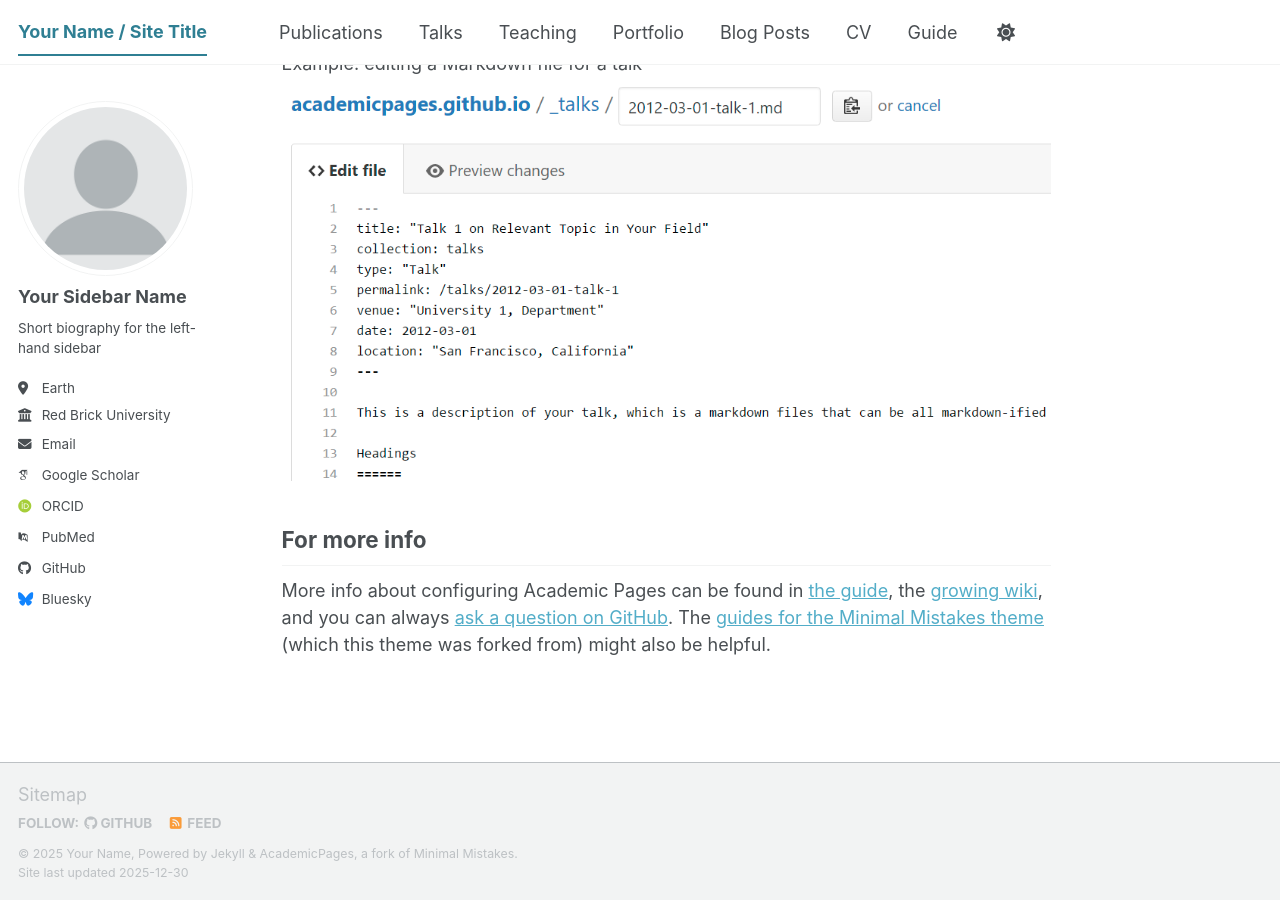
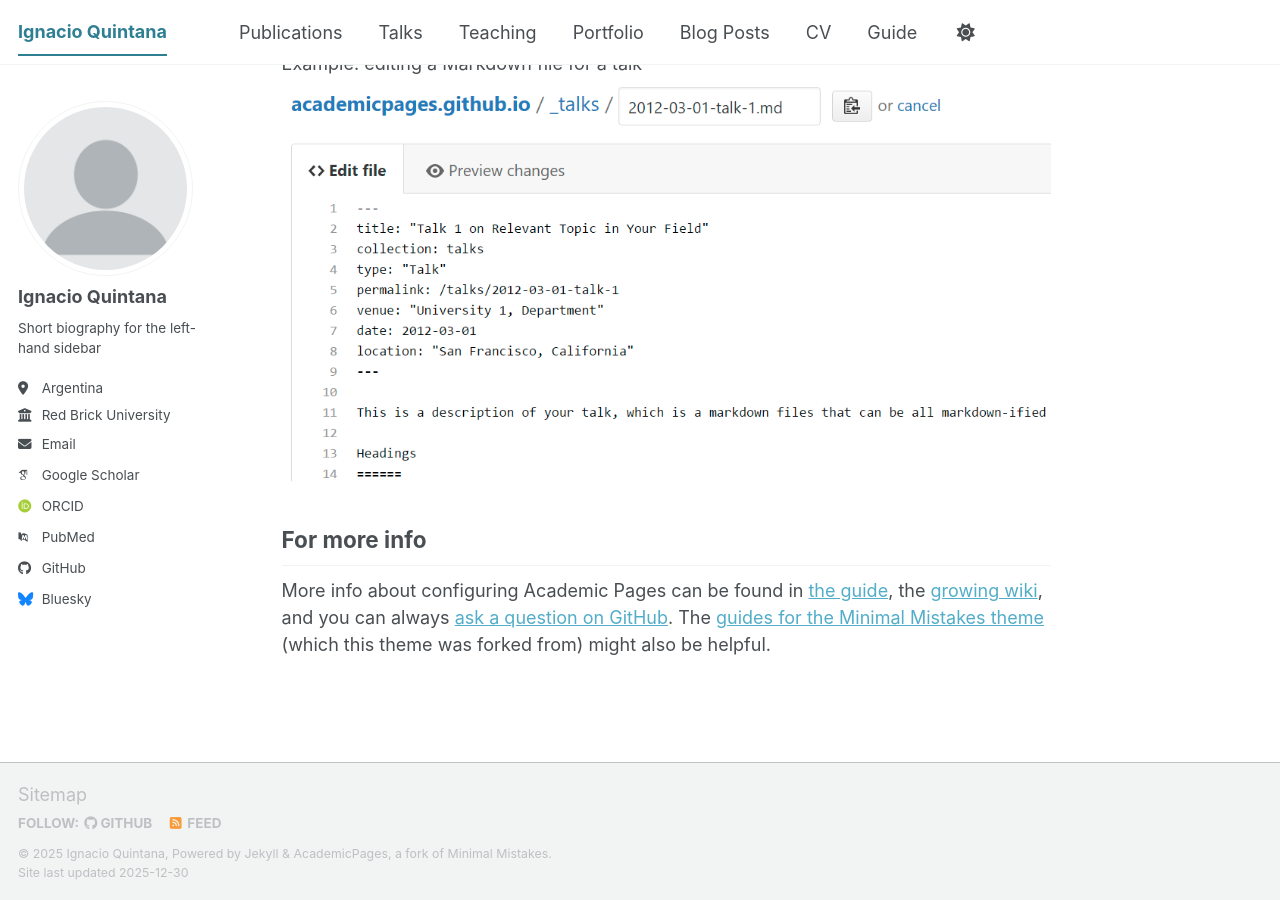
Before and after one commit to i-quintana/i-quintana.github.io, a Jekyll site: the page built from _pages/about.md, in a window 1280 px wide and 900 px high, scrolled down 2720 px. Built offline with Jekyll 4.4.1, drawn with Linux system fonts in a browser that asks for light colours; some web fonts are replaced; a script bundle is joined from its source files by our own code; library files that are not in the unit come from our copies.

Commit message:
Update _config.yml
Initial configuration

```diff
--- a/_config.yml
+++ b/_config.yml
@@ -9,11 +9,11 @@
 # Basic Site Settings
 locale                   : "en-US"
 site_theme               : "default" # The available themes options are "default", "air", "sunrise", "mint", "dirt" and "contrast"
-title                    : "Your Name / Site Title"
+title                    : "Ignacio Quintana"
 title_separator          : "-"
-name                     : &name "Your Name"
-description              : &description "Your Name's academic portfolio"   # Update this with a general description of your site, this is the default if not overridden by a page
-url                      : https://academicpages.github.io # The base hostname & protocol for your site e.g. "https://[your GitHub username].github.io",
+name                     : &name "Ignacio Quintana"
+description              : &description "Mechanical Engineer | Mechatronics "   # Update this with a general description of your site, this is the default if not overridden by a page
+url                      : https://i-quintana.github.io # The base hostname & protocol for your site e.g. "https://[your GitHub username].github.io",
                                                            # or if you already have some other page hosted on Github then use "https://[your GitHub username].github.io/[Your Repo Name]"
 baseurl                  : "" # the subpath of your site, e.g. "/blog"
 repository               : "academicpages/academicpages.github.io"
@@ -24,13 +24,13 @@
 author:
   # Biographic information
   avatar           : "profile.png"
-  name             : "Your Sidebar Name"
+  name             : "Ignacio Quintana"
   pronouns         : # example: "she/her"
   bio              : "Short biography for the left-hand sidebar"
-  location         : "Earth"
+  location         : "Argentina"
   employer         : "Red Brick University"
   uri              : # URL
-  email            : "none@example.org"
+  email            : "ignacio.quintanac@gmail.com"
 
   # Academic websites
   academia         : # URL
```
